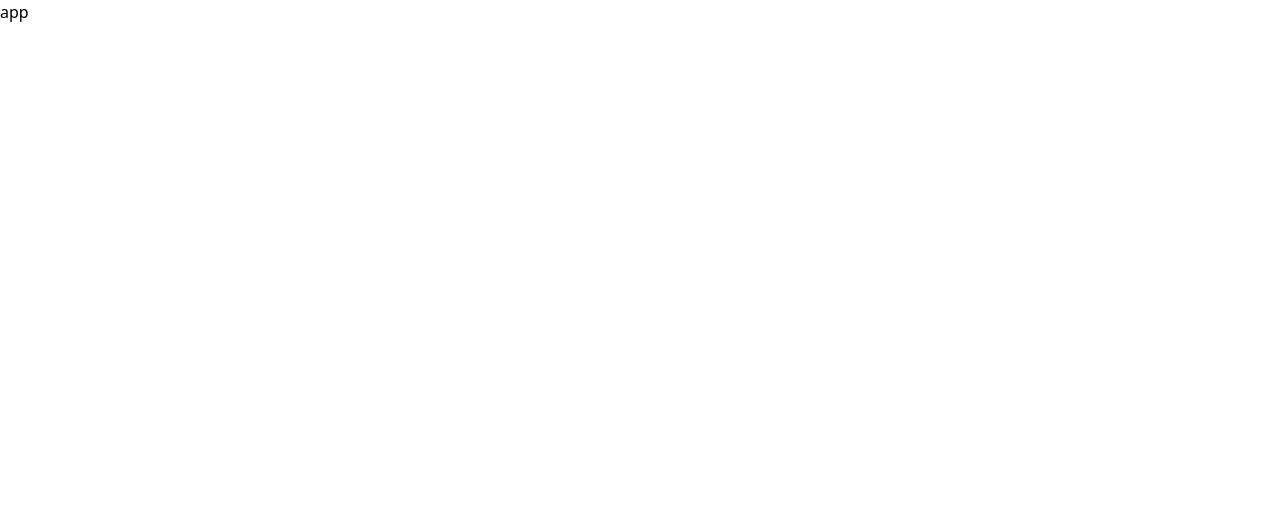
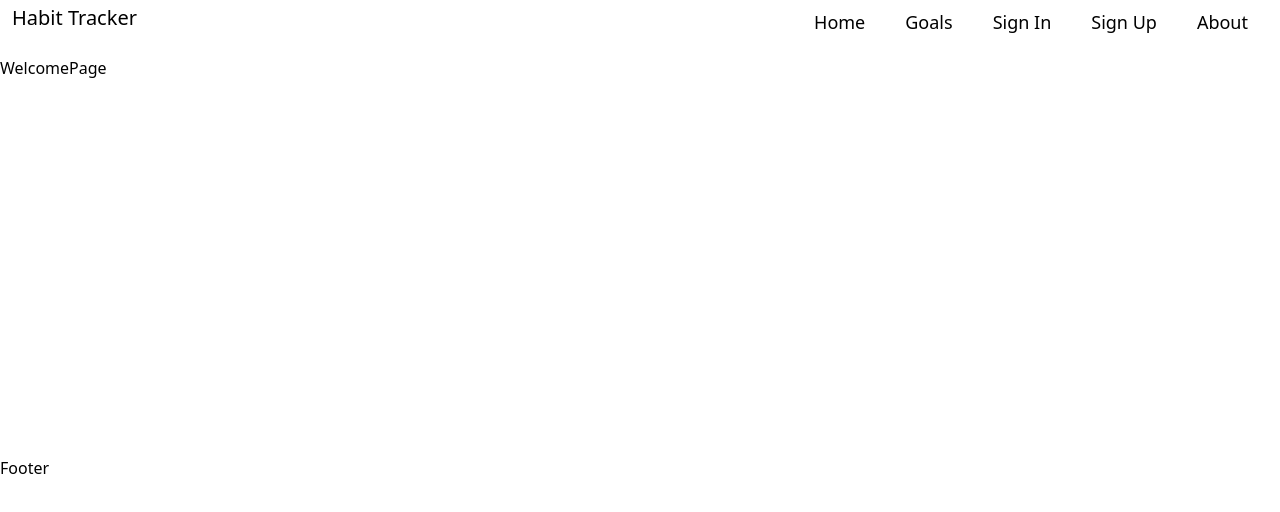
Before and after one commit to Shumieb/Habit-Tracker, a React app: page / in a window 1280 px wide. Shown: the top 512 px of the page. Built offline with nearby package versions, Linux system fonts and the light colour scheme; the HTML template or start-up script is replaced by a standard one.

Commit message:
pages created, router set, navbar completed

```diff
--- a/src/App.tsx
+++ b/src/App.tsx
@@ -1,10 +1,56 @@
+import { createBrowserRouter, RouterProvider } from "react-router"
+import WelcomePage from "./pages/welcomePage"
+import AboutPage from "./pages/aboutPage"
+import Layout from "./components/layout"
+import HomePage from "./pages/homePage"
+import GoalsPage from "./pages/goalsPage"
+import GoalPage from "./pages/goalPage"
+import SignIn from "./pages/signIn"
+import SignUp from "./pages/signUp"
 
 
 function App() {
 
+  const router = createBrowserRouter([
+    {
+    path: "/",
+    element: <Layout/>,
+    children: [
+        {
+          path: "/",
+          element: <WelcomePage />
+        },
+        {
+          path: "/habit-tracker",
+          element: <HomePage />
+        },
+         {
+          path: "/habit-tracker/goals",
+          element: <GoalsPage />
+        },
+        {
+          path: "/habit-tracker/goal/:id",
+          element: <GoalPage />
+        },
+        {
+          path: "/sign-in",
+          element: <SignIn />
+        },
+        {
+          path: "/sign-up",
+          element: <SignUp />
+        },
+        {
+          path: "/about",
+          element: <AboutPage />
+        }
+      ]
+    },
+  ])
+
   return (
     <>
-      app
+       <RouterProvider router={router} />
     </>
   )
 }
--- /dev/null
+++ b/src/components/footer.tsx
@@ -0,0 +1,7 @@
+function Footer() {
+  return (
+    <div>Footer</div>
+  )
+}
+
+export default Footer
--- /dev/null
+++ b/src/components/layout.tsx
@@ -0,0 +1,18 @@
+import { Outlet } from 'react-router'
+import NavBar from './navBar'
+import Footer from './footer'
+
+
+function Layout() {
+    return (
+        <div className='mx-auto flex flex-col justify-between align-center'>
+            <NavBar />
+            <div className='h-100'>
+                <Outlet />
+            </div>
+            <Footer />
+        </div>
+    )
+}
+
+export default Layout
--- /dev/null
+++ b/src/components/navBar.tsx
@@ -0,0 +1,20 @@
+import { NavLink } from "react-router"
+
+function NavBar() {
+  return (
+     <nav className="mb-3 w-[100%]">
+        <div className="flex justify-between content-center w-[100%] px-2">
+            <NavLink className="text-xl p-1" to="/">Habit Tracker</NavLink>
+            <div className="p-1 flex justify-end content-center">
+                <NavLink className="text-lg mx-4 p-1" to="/habit-tracker">Home</NavLink>
+                <NavLink className="text-lg mx-4 p-1" to="/habit-tracker/goals">Goals</NavLink>
+                <NavLink className="text-lg mx-4 p-1" to="/sign-in">Sign In</NavLink>
+                <NavLink className="text-lg mx-4 p-1" to="/sign-up">Sign Up</NavLink>
+                <NavLink className="text-lg mx-4 p-1" to="/about">About</NavLink>
+            </div>
+        </div>
+     </nav>
+  )
+}
+
+export default NavBar
--- /dev/null
+++ b/src/pages/aboutPage.tsx
@@ -0,0 +1,7 @@
+function AboutPage() {
+  return (
+    <div>AboutPage</div>
+  )
+}
+
+export default AboutPage
--- /dev/null
+++ b/src/pages/goalPage.tsx
@@ -0,0 +1,7 @@
+function GoalPage() {
+  return (
+    <div>GoalPage</div>
+  )
+}
+
+export default GoalPage
--- /dev/null
+++ b/src/pages/goalsPage.tsx
@@ -0,0 +1,7 @@
+function GoalsPage() {
+  return (
+    <div>GoalsPage</div>
+  )
+}
+
+export default GoalsPage
--- /dev/null
+++ b/src/pages/homePage.tsx
@@ -0,0 +1,7 @@
+function HomePage() {
+  return (
+    <div>HomePage</div>
+  )
+}
+
+export default HomePage
--- /dev/null
+++ b/src/pages/signIn.tsx
@@ -0,0 +1,7 @@
+function SignIn() {
+  return (
+    <div>SignIn</div>
+  )
+}
+
+export default SignIn
--- /dev/null
+++ b/src/pages/signUp.tsx
@@ -0,0 +1,7 @@
+function SignUp() {
+  return (
+    <div>SignUp</div>
+  )
+}
+
+export default SignUp
--- /dev/null
+++ b/src/pages/welcomePage.tsx
@@ -0,0 +1,7 @@
+function WelcomePage() {
+  return (
+    <div>WelcomePage</div>
+  )
+}
+
+export default WelcomePage
```
Also changed, not shown: 1 other file (tests, documents, lock files or other folders).
